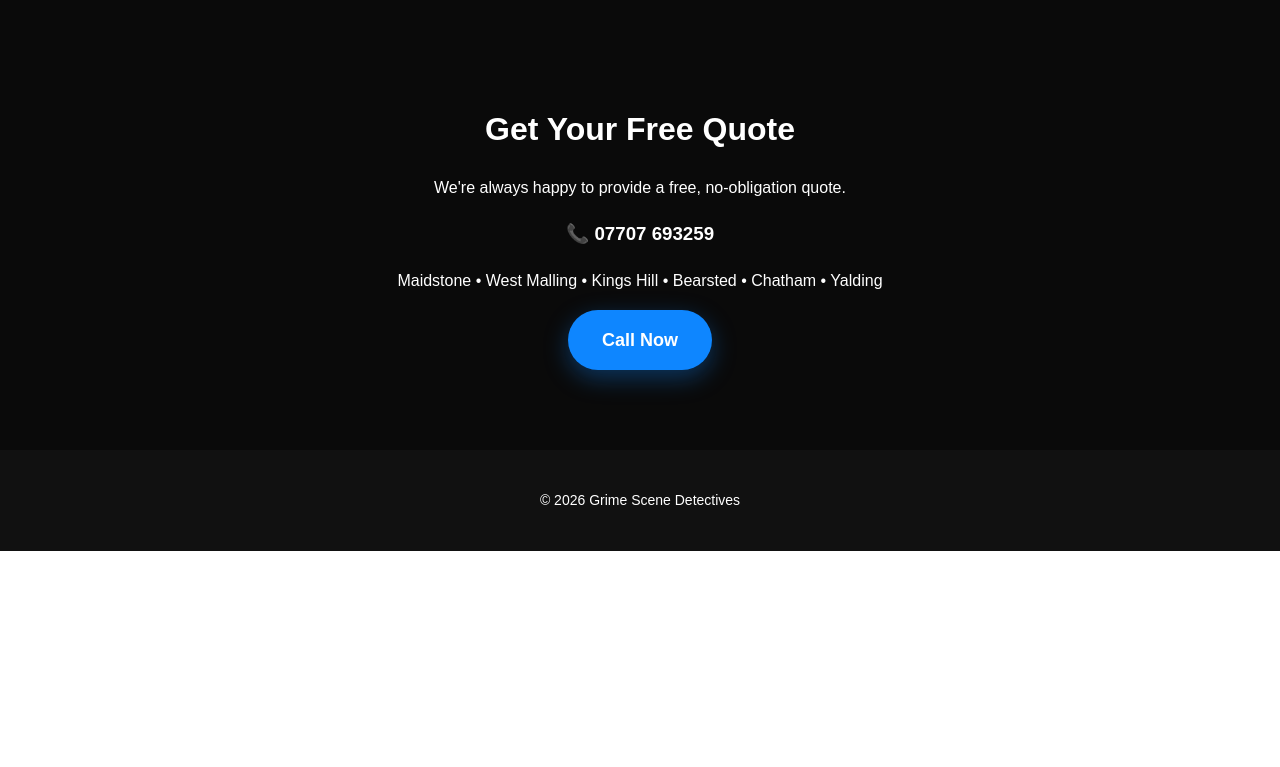
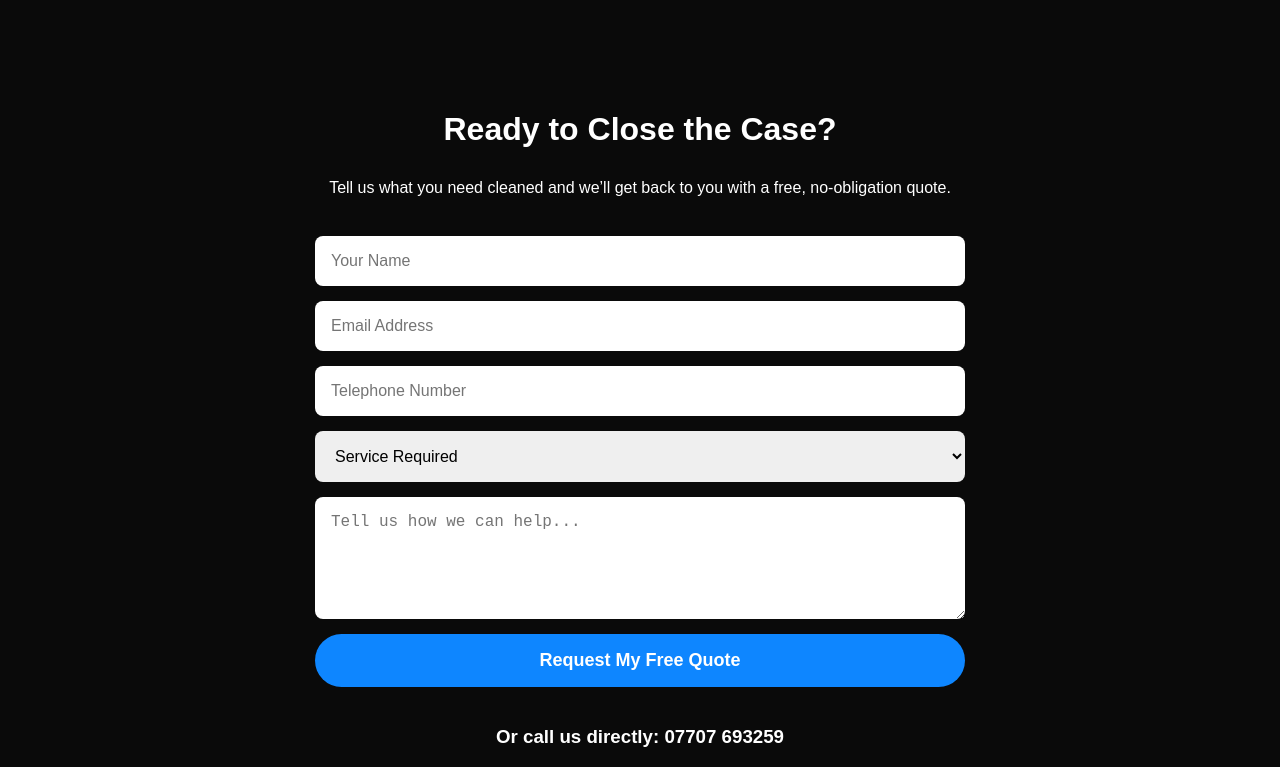
Before and after one commit to markwilliambrowne/grimescenedetectives, a plain HTML site: page index.html in a window 1280 px wide. Shown: the part 5633-6400 px from the top of the page. Before the commit the page ends 6184 px from the top, so only its background shows below. Drawn offline with Linux system fonts and the light colour scheme.

Commit message:
Add quote request form

```diff
--- a/css/style.css
+++ b/css/style.css
@@ -410,3 +410,37 @@ footer {
     margin-top:30px;
 
 }
+
+.quote-form {
+    max-width: 650px;
+    margin: 35px auto;
+    display: flex;
+    flex-direction: column;
+    gap: 15px;
+}
+
+.quote-form input,
+.quote-form select,
+.quote-form textarea {
+    padding: 16px;
+    border: none;
+    border-radius: 8px;
+    font-size: 16px;
+}
+
+.quote-form button {
+    background: #0E86FF;
+    color: white;
+    padding: 16px;
+    border: none;
+    border-radius: 50px;
+    font-size: 18px;
+    font-weight: bold;
+    cursor: pointer;
+    transition: .3s;
+}
+
+.quote-form button:hover {
+    background: white;
+    color: #0E86FF;
+}
--- a/index.html
+++ b/index.html
@@ -328,19 +328,34 @@ section id="team" class="section">
 </section>
   <section id="contact" class="section contact">
 
-    <h2>Get Your Free Quote</h2>
+    <h2>Ready to Close the Case?</h2>
 
-    <p>We're always happy to provide a free, no-obligation quote.</p>
+    <p>Tell us what you need cleaned and we’ll get back to you with a free, no-obligation quote.</p>
 
-    <h3>📞 07707 693259</h3>
+    <form class="quote-form">
 
-    <p>
-        Maidstone • West Malling • Kings Hill • Bearsted • Chatham • Yalding
-    </p>
+        <input type="text" placeholder="Your Name" required>
 
-    <a href="tel:07707693259" class="btn primary">
-        Call Now
-    </a>
+        <input type="email" placeholder="Email Address" required>
+
+        <input type="tel" placeholder="Telephone Number" required>
+
+        <select required>
+            <option value="">Service Required</option>
+            <option>Domestic Cleaning</option>
+            <option>Commercial Cleaning</option>
+            <option>Deep Cleaning</option>
+            <option>End of Tenancy Cleaning</option>
+            <option>Other</option>
+        </select>
+
+        <textarea placeholder="Tell us how we can help..." rows="5" required></textarea>
+
+        <button type="submit">Request My Free Quote</button>
+
+    </form>
+
+    <h3>Or call us directly: 07707 693259</h3>
 
 </section>
 <footer>
```
